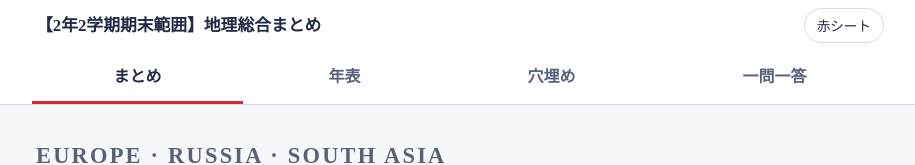
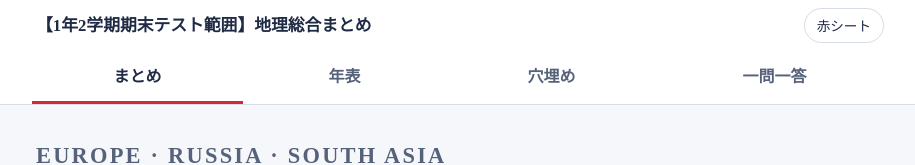
Before and after one commit to youki29/chiri-sogo-matome, a plain HTML site: page index.html in a window 1280 px wide. Shown: the top 165 px of the page, without its empty margins (180-1095 px from the left). Drawn offline with Linux system fonts and the light colour scheme; a web font is replaced by a local one.

Commit message:
名前を【1年2学期期末テスト範囲】に変更
Co-Authored-By: Claude Opus 5.5 <noreply@anthropic.com>

```diff
--- a/index.html
+++ b/index.html
@@ -3,7 +3,7 @@
 <head>
 <meta charset="UTF-8">
 <meta name="viewport" content="width=device-width, initial-scale=1, viewport-fit=cover">
-<title>【2年2学期期末範囲】地理総合まとめ｜ヨーロッパ・ロシア・南アジア</title>
+<title>【1年2学期期末テスト範囲】地理総合まとめ｜ヨーロッパ・ロシア・南アジア</title>
 <link rel="preconnect" href="https://fonts.googleapis.com">
 <link rel="preconnect" href="https://fonts.gstatic.com" crossorigin>
 <link href="https://fonts.googleapis.com/css2?family=Zen+Kaku+Gothic+New:wght@400;500;700&family=Zen+Old+Mincho:wght@700;900&display=swap" rel="stylesheet">
@@ -133,7 +133,7 @@ footer{text-align:center;color:var(--sub);font-size:.8rem;padding:24px 16px 40px
 <body>
 <header class="top">
   <div class="bar">
-    <span class="brand">【2年2学期期末範囲】地理総合まとめ</span>
+    <span class="brand">【1年2学期期末テスト範囲】地理総合まとめ</span>
     <button class="iconbtn sheetbtn" id="sheetBtn" aria-pressed="false" title="重要語句を赤シートで隠す">赤シート</button>
   </div>
   <nav class="tabs" aria-label="ページ切り替え">
```
